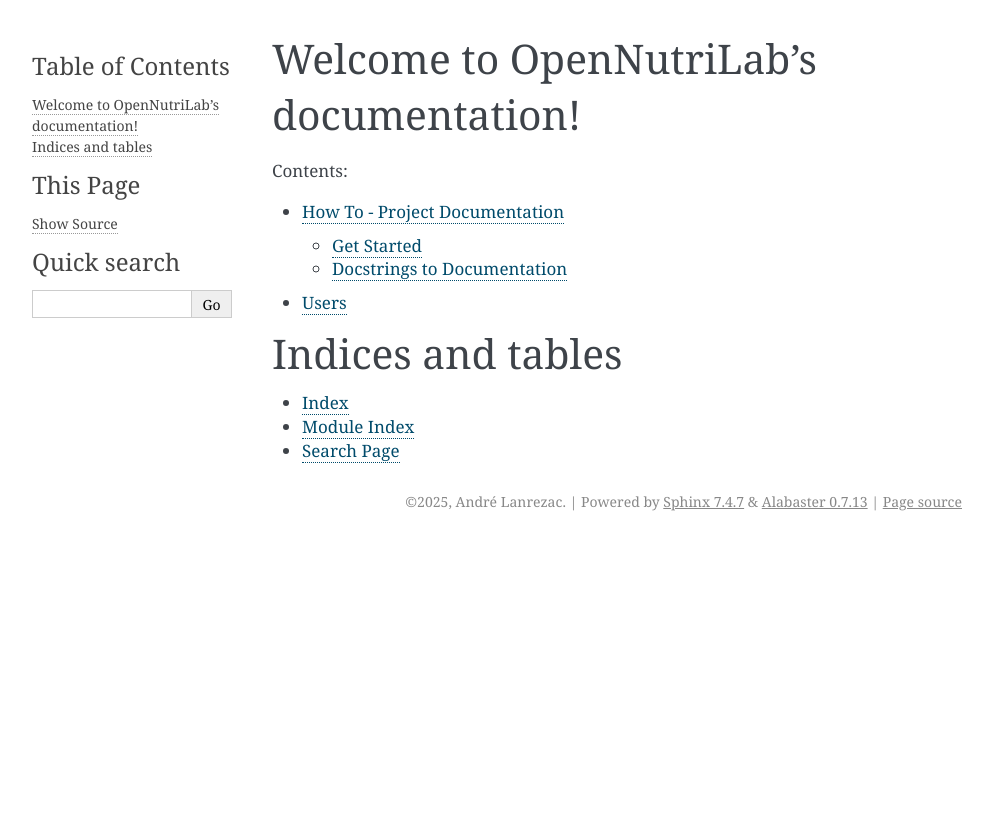
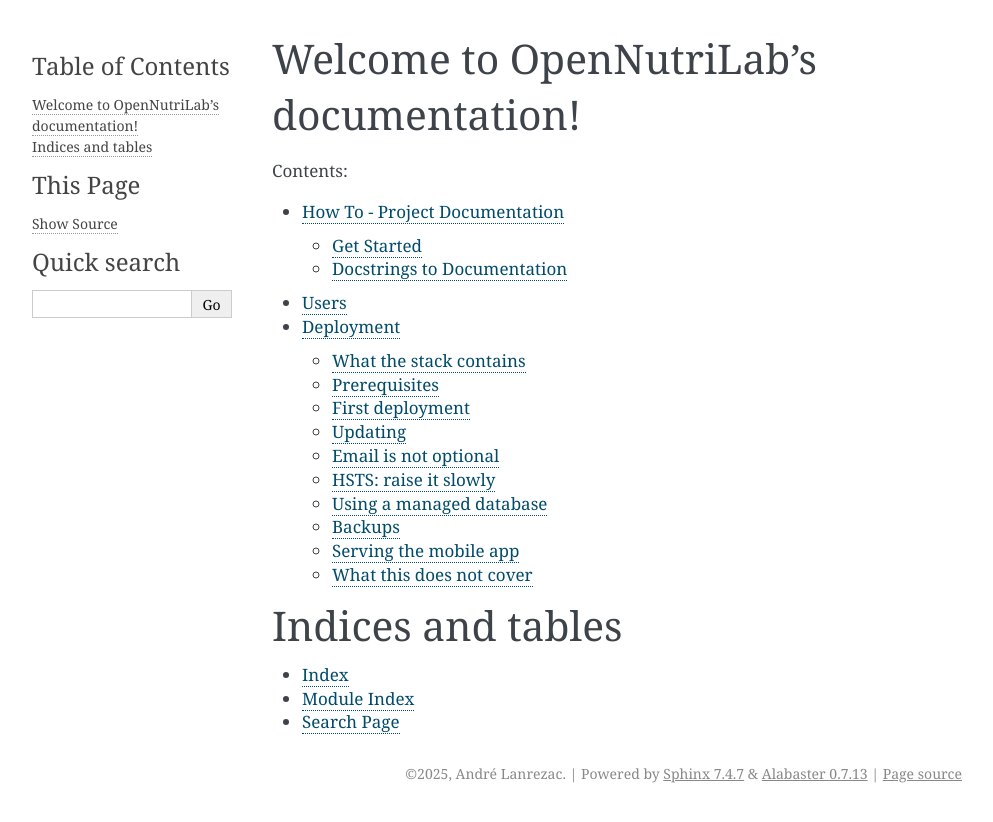
Before and after one commit to lanzac/OpenNutriLab, a Sphinx documentation site: the page built from docs/index.rst, in a window 1280 px wide. Shown: the top 822 px of the page, without its empty margins (148-1141 px from the left). Built offline with Sphinx 7.4.7, drawn with Linux system fonts in a browser that asks for light colours; some of the changed lines change nothing that is shown.

Commit message:
docs: add a deployment runbook
Written for whoever puts the app on a server, which for now is the owner.
It covers the first deployment, updating, backups, and switching to a
managed database.

Three things it states plainly because getting them wrong is expensive:
a shared hosting plan cannot run this stack and a VPS is required; HSTS
cannot be revoked, so the 60-second default is raised in steps; and
ACCOUNT_EMAIL_VERIFICATION is "mandatory", so without SMTP configured
nobody can complete a signup at all.

It also says what is not covered: no continuous deployment, one host only
because /start runs migrate on boot, no error tracking and no rate
limiting.

```diff
--- /dev/null
+++ b/docs/deployment.rst
@@ -0,0 +1,182 @@
+Deployment
+==========
+
+This describes running OpenNutriLab on a single Docker host: a VPS from
+OVHcloud, Hostinger, Scaleway, Hetzner or anywhere else that gives you a Linux
+machine, root access and a public IP.
+
+.. warning::
+
+   A *shared hosting* plan is not enough. Those are built for PHP and give you
+   no way to run Docker, PostgreSQL, Redis or a long-lived Python process. Look
+   for a plan described as **VPS**, **cloud instance** or **dedicated server**.
+
+Nothing below is specific to a provider. The application reads every
+host-specific value from its environment, so the same image runs on any of
+them, and on a managed container platform too.
+
+
+What the stack contains
+-----------------------
+
+========================  ====================================================
+Service                   Role
+========================  ====================================================
+``caddy``                 Terminates TLS, obtains and renews the Let's Encrypt
+                          certificate automatically, serves ``/media/`` and
+                          forwards everything else to Django. The only service
+                          that publishes a port.
+``django``                The ASGI application under uvicorn. Runs migrations
+                          on start.
+``postgres``              The database, on a named volume.
+``redis``                 Cache and Celery broker.
+``celeryworker``          Background tasks.
+``celerybeat``            Scheduled tasks.
+========================  ====================================================
+
+Static files are not a service. ``collectstatic`` runs while the image is
+built, and WhiteNoise serves the hashed bundle from inside the Django process
+with the right cache headers.
+
+
+Prerequisites
+-------------
+
+#. A VPS running a recent Linux, with Docker Engine and the Compose plugin
+   installed.
+#. A domain name with an ``A`` record (and ``AAAA`` if you have IPv6) pointing
+   at the server's IP. Caddy cannot obtain a certificate before DNS resolves.
+#. Ports 80 and 443 reachable from the internet. Port 80 is not optional: the
+   ACME HTTP challenge uses it.
+
+
+First deployment
+----------------
+
+Clone the repository onto the server::
+
+    git clone <repository-url> opennutrilab
+    cd opennutrilab
+
+Create the three environment files. None of them is tracked by git.
+
+**.envs/.production/.django** — copy the template and fill it in::
+
+    cp .envs/.production/.django.example .envs/.production/.django
+
+Generate the secret key with::
+
+    python3 -c "import secrets; print(secrets.token_urlsafe(64))"
+
+Set ``DJANGO_ALLOWED_HOSTS`` to your domain. The settings have no default for
+either: the process refuses to start rather than run with a guessable key.
+
+**.envs/.production/.postgres** — same idea::
+
+    cp .envs/.production/.postgres.example .envs/.production/.postgres
+
+**.env** at the repository root, read by Compose itself::
+
+    DOMAIN_NAME=opennutrilab.example
+    ACME_EMAIL=you@example.com
+
+Then build and start::
+
+    just prod-build
+    just prod-up
+
+Create the first account::
+
+    just prod-manage createsuperuser
+
+Watch the first boot; Caddy logs the certificate it obtains::
+
+    just prod-logs
+
+
+Updating
+--------
+
+::
+
+    just prod-deploy
+
+That pulls, rebuilds the image and restarts. Migrations run from the container's
+start script, so there is no separate step.
+
+
+Email is not optional
+---------------------
+
+``ACCOUNT_EMAIL_VERIFICATION`` is set to ``"mandatory"`` in
+``config/settings/base.py``. Until ``EMAIL_HOST`` and its companions point at a
+working SMTP server, **nobody can complete a signup** — the confirmation mail
+is never delivered. Password resets fail the same way.
+
+Any transactional mail provider works, as does a mailbox at your registrar.
+
+
+HSTS: raise it slowly
+---------------------
+
+``DJANGO_SECURE_HSTS_SECONDS`` starts at 60 on purpose. HSTS cannot be revoked:
+a browser that has seen the header refuses plain HTTP to your domain for the
+whole duration, whatever you change afterwards. Once HTTPS has been stable for
+a while, raise it in steps — 3600, then 86400, then 31536000.
+
+
+Using a managed database
+------------------------
+
+Providers sell managed PostgreSQL, which handles backups and upgrades for you.
+To use one, set in ``.envs/.production/.postgres``::
+
+    DATABASE_URL=postgres://user:password@host:5432/dbname
+    DJANGO_DATABASE_SSL_REQUIRE=True
+
+The entrypoint leaves an existing ``DATABASE_URL`` alone, so nothing else
+changes. Remove the ``postgres`` service from the compose file and drop it from
+the ``depends_on`` of ``django``.
+
+
+Backups
+-------
+
+With the bundled database, the maintenance scripts inherited from
+``compose/production/postgres/`` are available::
+
+    just prod-backup     # dump into the backups volume
+    just prod-backups    # list the dumps
+
+They write inside a Docker volume on the same machine as the data, which is not
+a backup in any meaningful sense. Copy the dumps off the server on a schedule,
+or use a managed database and let the provider handle it.
+
+
+Serving the mobile app
+----------------------
+
+The API lives under ``/api/`` and is already restricted by
+``CORS_URLS_REGEX``. Browsers and web views are what enforce CORS; a native
+HTTP client sends no ``Origin`` header and needs nothing configured. If the
+mobile app runs in a web view (Capacitor, for instance) add its origin::
+
+    DJANGO_CORS_ALLOWED_ORIGINS=capacitor://localhost,https://app.opennutrilab.example
+
+Token authentication is already wired up
+(``rest_framework.authtoken``, ``/api/auth-token/``), which is what a mobile
+client should use rather than session cookies.
+
+
+What this does not cover
+------------------------
+
+- **No continuous deployment.** CI builds the production image on every push
+  but never pushes it to a registry. Deploying is ``just prod-deploy`` on the
+  server.
+- **One host only.** ``/start`` runs ``migrate`` before booting, which two
+  containers starting at once would race. Move migrations to a one-off job
+  before running more than one replica.
+- **No error tracking.** Unhandled exceptions go to the container logs and
+  nowhere else. Sentry is the usual next step.
+- **No rate limiting** in front of the login and API endpoints.
--- a/docs/index.rst
+++ b/docs/index.rst
@@ -12,6 +12,7 @@
 
    howto
    users
+   deployment
 
 
 
```
